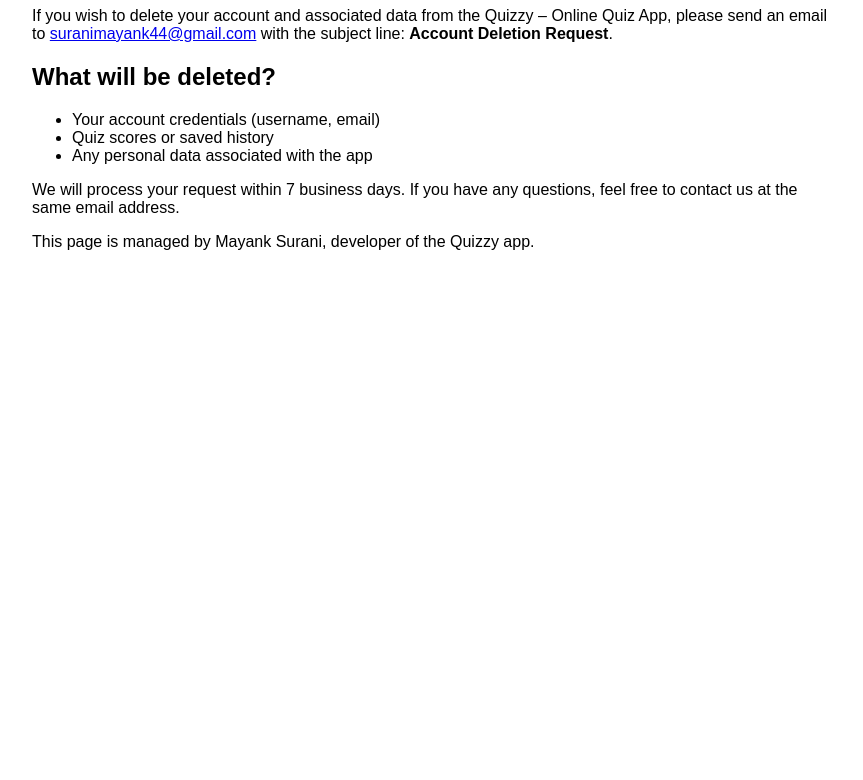
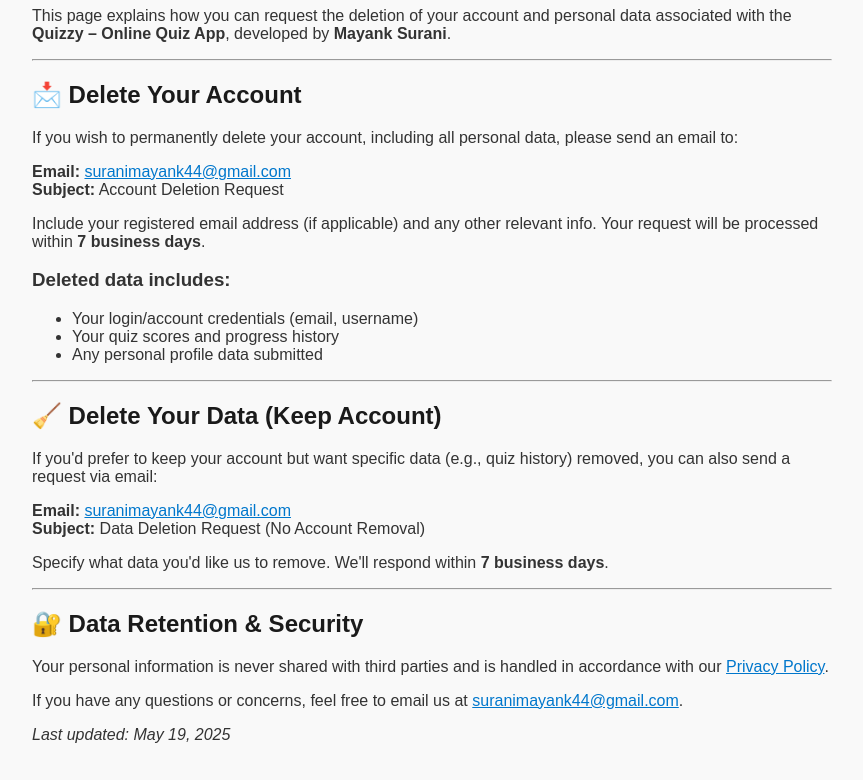
Before and after one commit to mynks44/quizzy-policy, a plain HTML site: page delete-account.html in a window 1280 px wide. Shown: the part 93-873 px from the top of the page, without its empty margins (208-1071 px from the left). Before the commit the page ends 800 px from the top, so only its background shows below. Drawn offline with Linux system fonts and the light colour scheme.

Commit message:
Update delete-account.html

```diff
--- a/delete-account.html
+++ b/delete-account.html
@@ -2,21 +2,66 @@
 <html lang="en">
 <head>
   <meta charset="UTF-8">
-  <title>Account Deletion - Quizzy App</title>
+  <title>Account & Data Deletion – Quizzy App</title>
+  <meta name="viewport" content="width=device-width, initial-scale=1">
   <style>
-    body { font-family: Arial, sans-serif; padding: 20px; max-width: 800px; margin: auto; }
+    body {
+      font-family: Arial, sans-serif;
+      padding: 20px;
+      max-width: 800px;
+      margin: auto;
+      background-color: #f9f9f9;
+      color: #333;
+    }
+    h1, h2 {
+      color: #1a1a1a;
+    }
+    a {
+      color: #0077cc;
+    }
   </style>
 </head>
 <body>
-  <h1>Delete Your Quizzy Account</h1>
-  <p>If you wish to delete your account and associated data from the Quizzy – Online Quiz App, please send an email to <a href="mailto:suranimayank44@gmail.com">suranimayank44@gmail.com</a> with the subject line: <strong>Account Deletion Request</strong>.</p>
-  <h2>What will be deleted?</h2>
+
+  <h1>Account and Data Deletion – Quizzy App</h1>
+
+  <p>This page explains how you can request the deletion of your account and personal data associated with the <strong>Quizzy – Online Quiz App</strong>, developed by <strong>Mayank Surani</strong>.</p>
+
+  <hr>
+
+  <h2>📩 Delete Your Account</h2>
+  <p>If you wish to permanently delete your account, including all personal data, please send an email to:</p>
+  <p>
+    <strong>Email:</strong> <a href="mailto:suranimayank44@gmail.com">suranimayank44@gmail.com</a><br>
+    <strong>Subject:</strong> Account Deletion Request
+  </p>
+  <p>Include your registered email address (if applicable) and any other relevant info. Your request will be processed within <strong>7 business days</strong>.</p>
+
+  <h3>Deleted data includes:</h3>
   <ul>
-    <li>Your account credentials (username, email)</li>
-    <li>Quiz scores or saved history</li>
-    <li>Any personal data associated with the app</li>
+    <li>Your login/account credentials (email, username)</li>
+    <li>Your quiz scores and progress history</li>
+    <li>Any personal profile data submitted</li>
   </ul>
-  <p>We will process your request within 7 business days. If you have any questions, feel free to contact us at the same email address.</p>
-  <p>This page is managed by Mayank Surani, developer of the Quizzy app.</p>
+
+  <hr>
+
+  <h2>🧹 Delete Your Data (Keep Account)</h2>
+  <p>If you'd prefer to keep your account but want specific data (e.g., quiz history) removed, you can also send a request via email:</p>
+  <p>
+    <strong>Email:</strong> <a href="mailto:suranimayank44@gmail.com">suranimayank44@gmail.com</a><br>
+    <strong>Subject:</strong> Data Deletion Request (No Account Removal)
+  </p>
+  <p>Specify what data you'd like us to remove. We'll respond within <strong>7 business days</strong>.</p>
+
+  <hr>
+
+  <h2>🔐 Data Retention & Security</h2>
+  <p>Your personal information is never shared with third parties and is handled in accordance with our <a href="https://mynks44.github.io/quizzy-policy/quizzy.html" target="_blank">Privacy Policy</a>.</p>
+
+  <p>If you have any questions or concerns, feel free to email us at <a href="mailto:suranimayank44@gmail.com">suranimayank44@gmail.com</a>.</p>
+
+  <p><em>Last updated: May 19, 2025</em></p>
+
 </body>
 </html>
```
